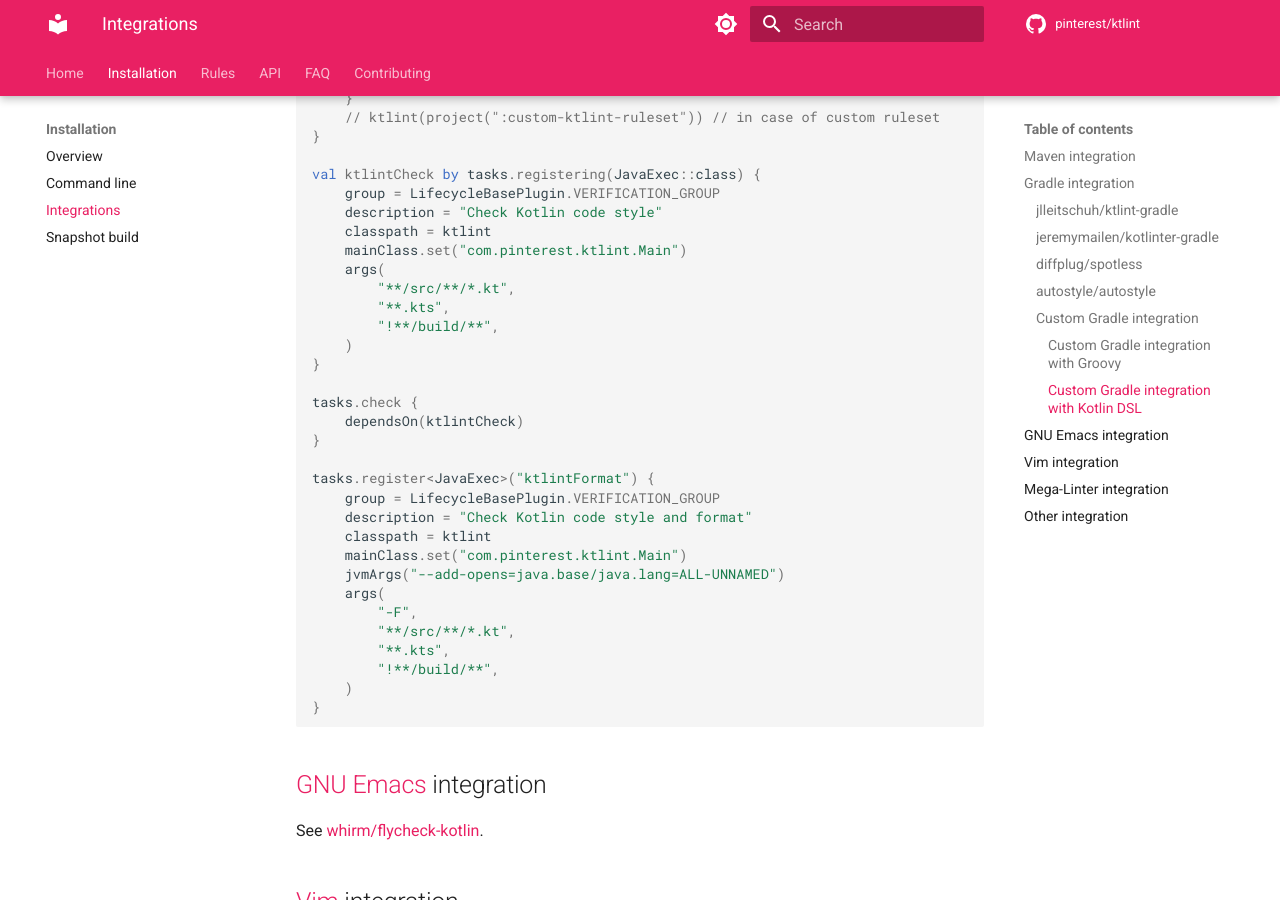
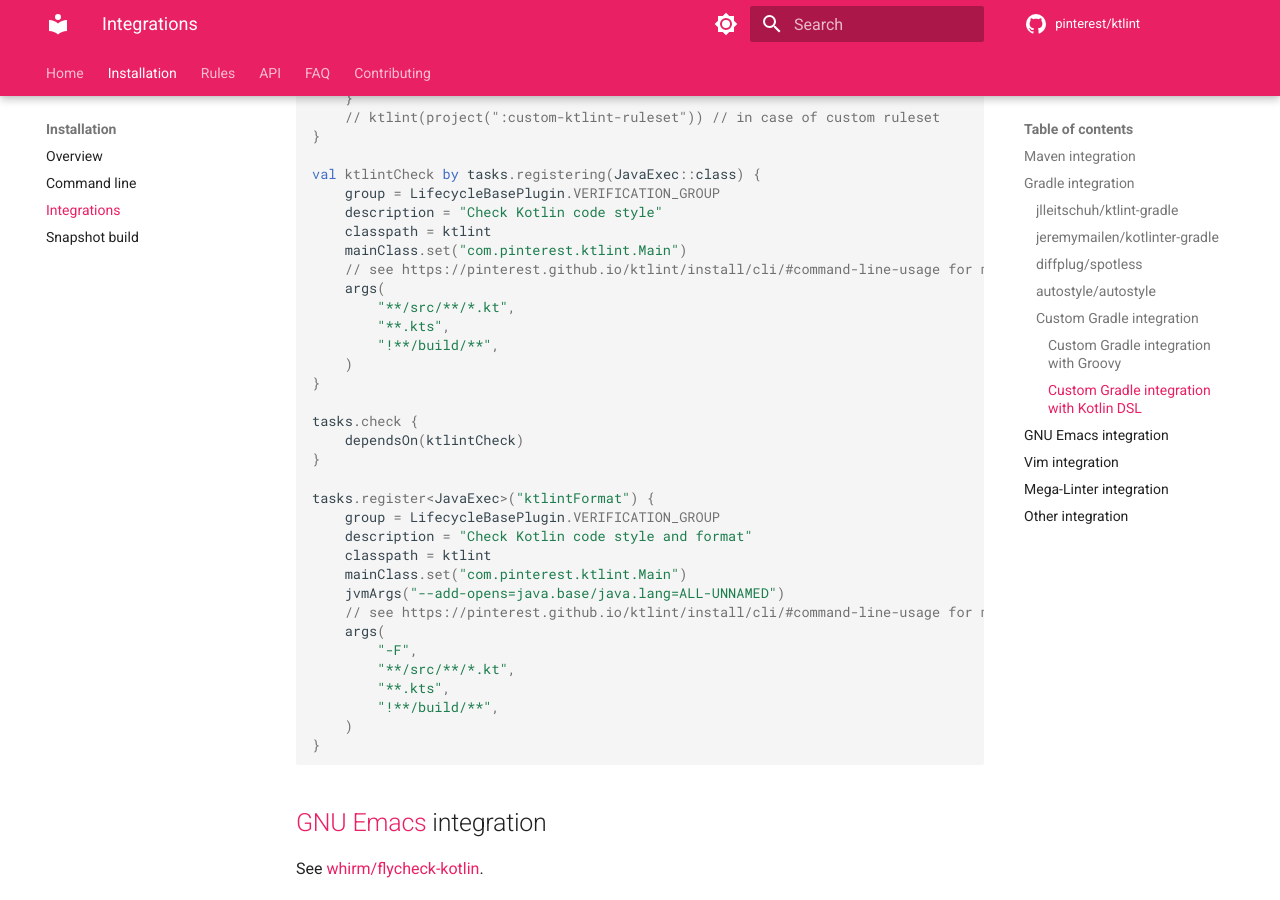
Before and after one commit to pinterest/ktlint, an MkDocs documentation site: the page built from docs/install/integrations.md, in a window 1280 px wide and 900 px high, scrolled down 4286 px. Built offline with MkDocs 1.6.1 and Material for MkDocs 9.7.7, drawn with Linux system fonts in a browser that asks for light colours; comment, search, counter and statistics services are not loaded.

Commit message:
Add comments

```diff
--- a/docs/install/integrations.md
+++ b/docs/install/integrations.md
@@ -182,6 +182,7 @@ val ktlintCheck by tasks.registering(JavaExec::class) {
     description = "Check Kotlin code style"
     classpath = ktlint
     mainClass.set("com.pinterest.ktlint.Main")
+    // see https://pinterest.github.io/ktlint/install/cli/#command-line-usage for more information
     args(
         "**/src/**/*.kt",
         "**.kts",
@@ -199,6 +200,7 @@ tasks.register<JavaExec>("ktlintFormat") {
     classpath = ktlint
     mainClass.set("com.pinterest.ktlint.Main")
     jvmArgs("--add-opens=java.base/java.lang=ALL-UNNAMED")
+    // see https://pinterest.github.io/ktlint/install/cli/#command-line-usage for more information
     args(
         "-F",
         "**/src/**/*.kt",
```
